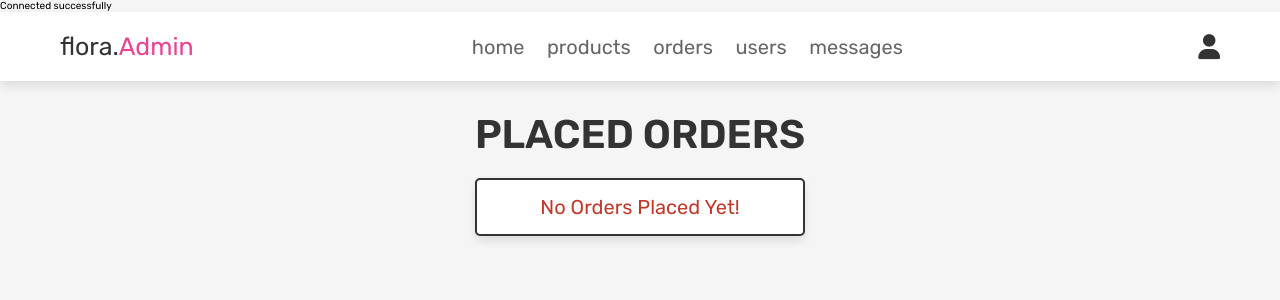
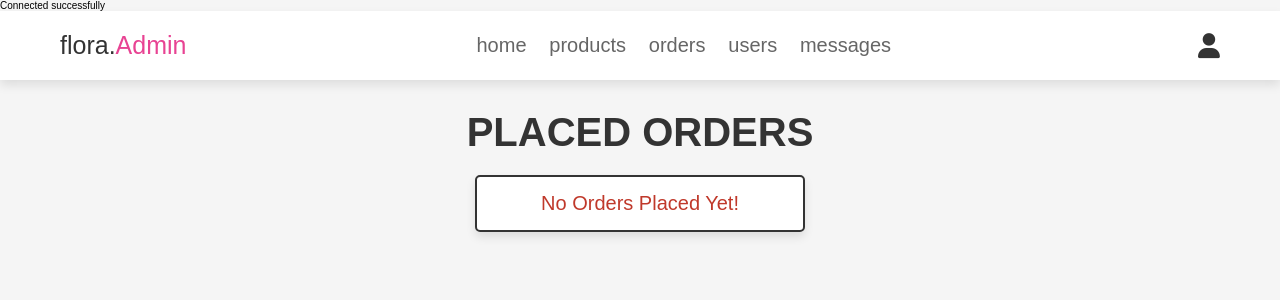
Before and after one commit to glencyretardo/flora, a PHP site: page /admin_orders.php in a window 1280 px wide. Shown: the top 300 px of the page. Run offline with PHP 8.4, Linux system fonts and the light colour scheme; data that the repository does not hold is empty.

Commit message:
admin style changes

```diff
--- a/admin_style.css
+++ b/admin_style.css
@@ -1,4 +1,4 @@
-@import url('https://fonts.googleapis.com/css2?family=Rubik:wght@300;400;500;600&display=swap');
+@import url('https://fonts.googleapis.com/css2?family=Oswald:wght@200..700&display=swap');
 
 :root{
    --pink:#e84393;
```
